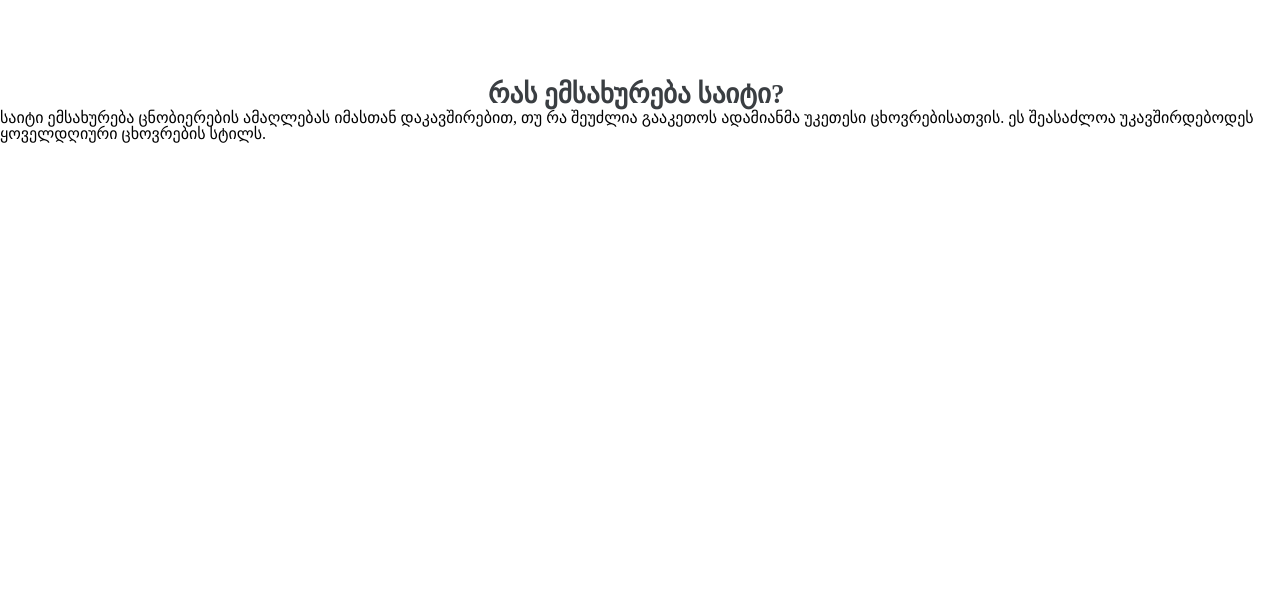
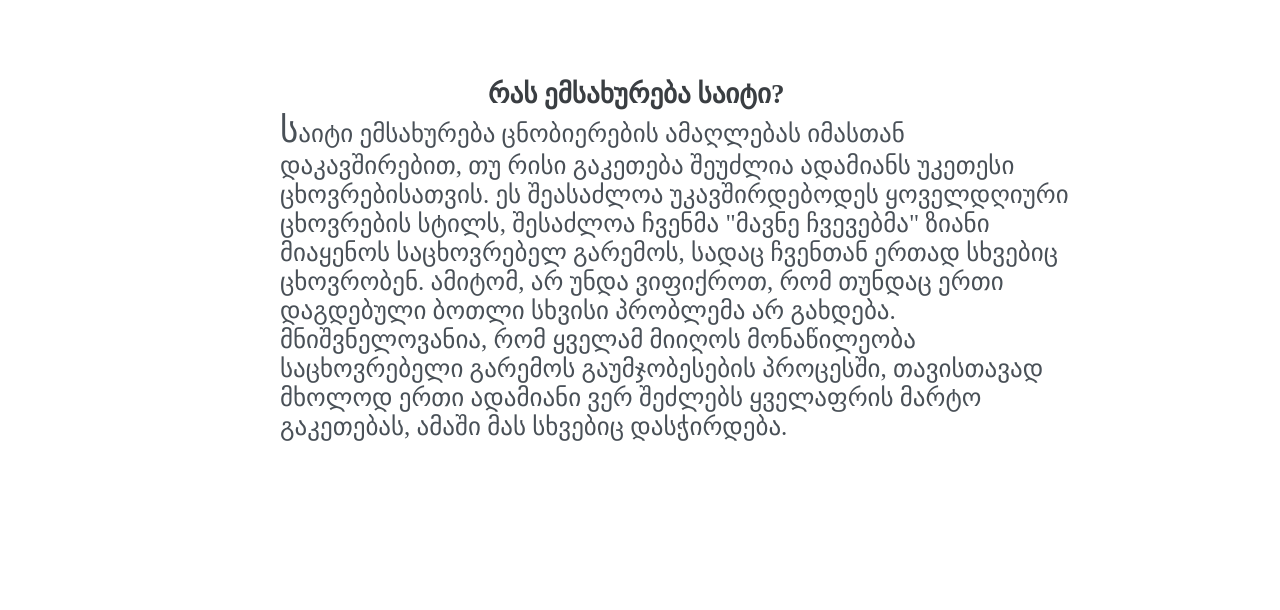
Before and after one commit to lizachabrava/Final-project-for-TBC--Liza-Chabrava, a plain HTML site: page pages/aboutus.html in a window 1280 px wide. Shown: the part 422-1032 px from the top of the page. Before the commit the page ends 800 px from the top, so only its background shows below. Drawn offline with Linux system fonts and the light colour scheme.

Commit message:
p1 and pseudo classes

```diff
--- a/pages/aboutus.html
+++ b/pages/aboutus.html
@@ -75,7 +75,7 @@
    რას ემსახურება საიტი?
 	</h3>
 
-	<p>საიტი ემსახურება ცნობიერების ამაღლებას იმასთან დაკავშირებით, თუ რა შეუძლია გააკეთოს ადამიანმა უკეთესი ცხოვრებისათვის. ეს შეასაძლოა უკავშირდებოდეს ყოველდღიური ცხოვრების სტილს.</p>
+	<p class="p1">საიტი ემსახურება ცნობიერების ამაღლებას იმასთან დაკავშირებით, თუ რისი გაკეთება შეუძლია ადამიანს უკეთესი ცხოვრებისათვის. ეს შეასაძლოა უკავშირდებოდეს ყოველდღიური ცხოვრების სტილს, შესაძლოა ჩვენმა "მავნე ჩვევებმა" ზიანი მიაყენოს საცხოვრებელ გარემოს, სადაც ჩვენთან ერთად სხვებიც ცხოვრობენ. ამიტომ, არ უნდა ვიფიქროთ, რომ თუნდაც ერთი დაგდებული ბოთლი სხვისი პრობლემა არ გახდება. მნიშვნელოვანია, რომ ყველამ მიიღოს მონაწილეობა საცხოვრებელი გარემოს გაუმჯობესების პროცესში, თავისთავად მხოლოდ ერთი ადამიანი ვერ შეძლებს ყველაფრის მარტო გაკეთებას, ამაში მას სხვებიც დასჭირდება. </p>
 
 
 </div>
--- a/style/style.css
+++ b/style/style.css
@@ -399,3 +399,19 @@ margin-top: 90px;
     margin-top: 100px;
 
 }
+
+.p1::first-letter { font-size: 35px;
+
+}
+
+.p1 {
+    color: #495057;
+    font-family: Lora;
+    font-size: 25px;
+    font-style: normal;
+    font-weight: 500;
+    line-height: normal;
+    width: 800px;
+    height: 500px;
+    margin-left: 280px;
+}
```
Also changed, not shown: pages/index.html (+1 -1 lines).
